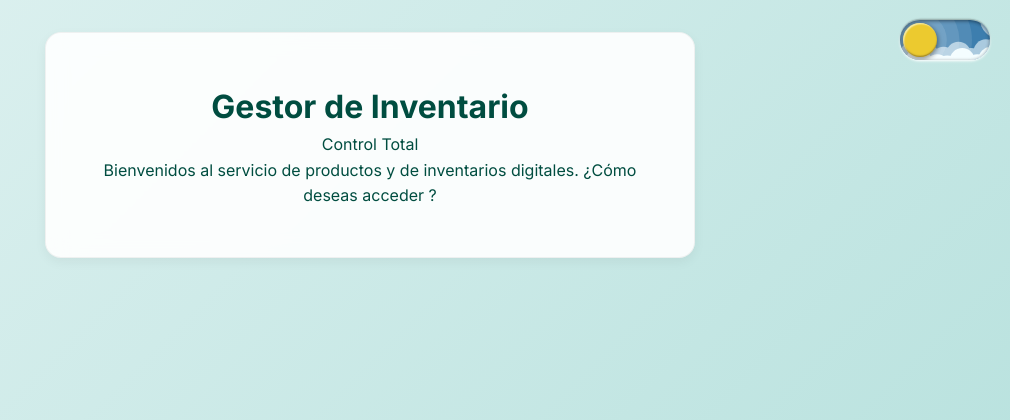
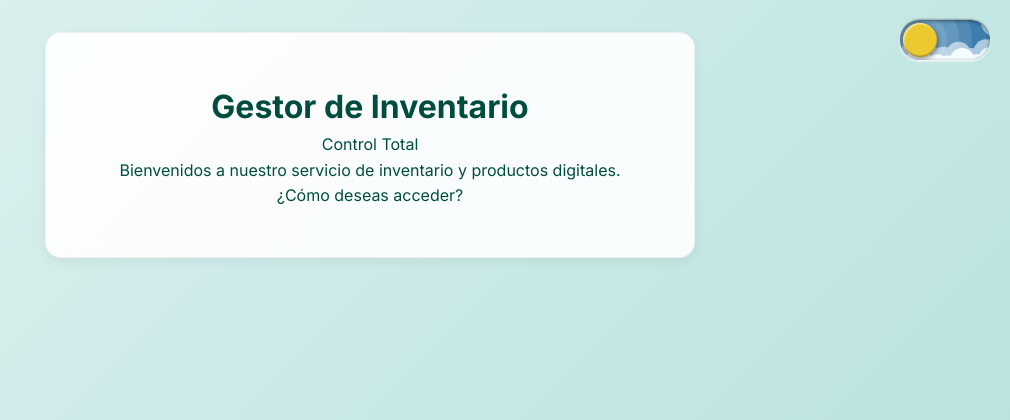
Before and after one commit to SKing25/Redes_CS, a Flask app: page / in a window 1280 px wide. Shown: the top 420 px of the page, without its empty margins (270-1280 px from the left). Run offline with Flask 3, Linux system fonts and the light colour scheme.

Commit message:
Update index.html

```diff
--- a/templates/index.html
+++ b/templates/index.html
@@ -4,7 +4,7 @@
 <head>
     <meta charset="UTF-8">
     <meta name="viewport" content="width=device-width, initial-scale=1.0">
-    <title>Gestor del Inventario </title>
+    <title>Gestor de Inventario </title>
     <link rel="stylesheet" href="{{ url_for('static', filename='style.css') }}">
     <link rel="stylesheet" href="https://cdnjs.cloudflare.com/ajax/libs/font-awesome/6.4.0/css/all.min.css">
 </head>
@@ -42,8 +42,8 @@
         <h1 class="page-title">Gestor de Inventario </h1>
         <p class="subtitle">Control Total</p>
         <p class="info-text">
-            Bienvenidos al servicio de productos y de inventarios
-            digitales. ¿Cómo deseas acceder ?
+            Bienvenidos a nuestro servicio de inventario y productos
+            digitales. ¿Cómo deseas acceder?
         </p>
 
     </div>
```
